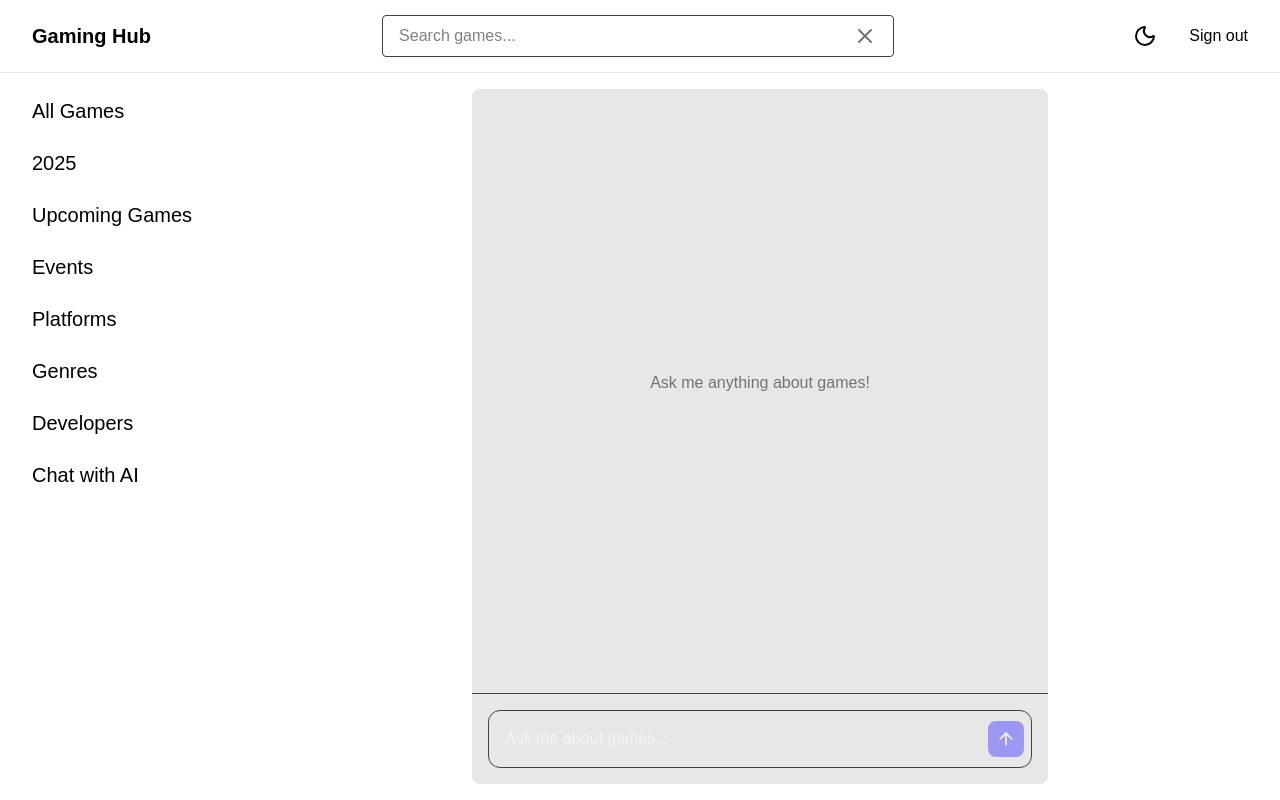
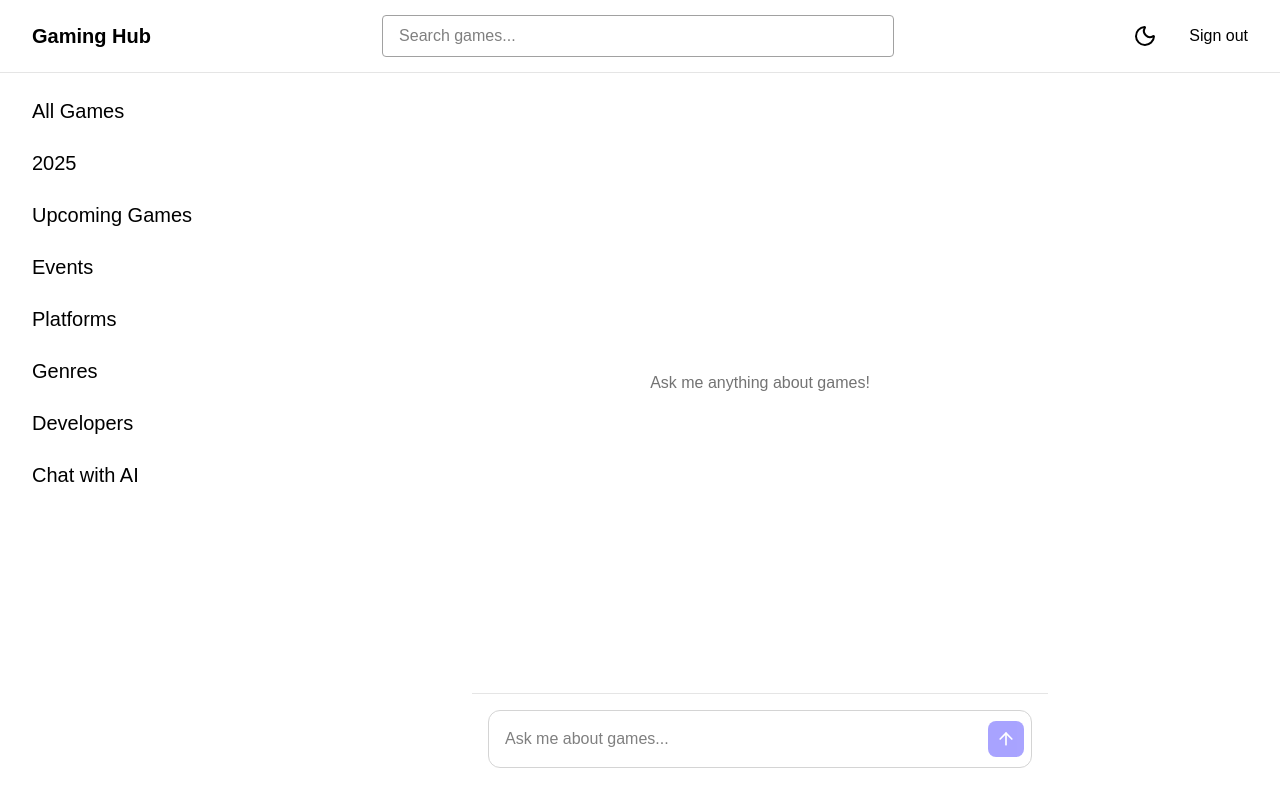
Before and after one commit to harshthakkr/gaming-hub, a Next.js app: page /ai in a window 1280 px wide. Built offline with nearby package versions, Linux system fonts and the light colour scheme; a web font is replaced by a local one.

Commit message:
choose right colors for dark/light mode

```diff
--- a/app/(common)/ai/page.tsx
+++ b/app/(common)/ai/page.tsx
@@ -47,11 +47,11 @@ const AI = () => {
   };
 
   return (
-    <div className="font-supreme h-[calc(100vh-73px-2rem)] flex flex-col dark:bg-neutral-900 bg-neutral-900/10 rounded-lg min-w-screen lg:min-w-xl mx-auto">
+    <div className="font-supreme h-[calc(100vh-73px-2rem)] flex flex-col bg-white dark:bg-neutral-900 rounded-lg min-w-screen lg:min-w-xl mx-auto">
       <div className="flex-1 overflow-y-auto">
         <div className="p-4 space-y-4 min-h-full flex flex-col">
           {messages.length === 0 ? (
-            <div className="flex items-center justify-center flex-1 text-neutral-500">
+            <div className="flex items-center justify-center flex-1 text-neutral-500 dark:text-neutral-500">
               Ask me anything about games!
             </div>
           ) : (
@@ -60,7 +60,7 @@ const AI = () => {
                 key={idx}
                 className={`${
                   msg.role === "user"
-                    ? "ml-auto bg-accent/80 rounded-full rounded-br-none w-fit"
+                    ? "ml-auto bg-accent dark:bg-accent/80 rounded-full rounded-br-none w-fit"
                     : "mr-auto"
                 } p-4 max-w-3xl`}
               >
@@ -68,17 +68,17 @@ const AI = () => {
                   <p className="text-white">{msg.content}</p>
                 ) : (
                   <div
-                    className="text-white prose prose-invert max-w-none
+                    className="text-neutral-800 dark:text-white prose dark:prose-invert max-w-none
                     [&>*]:mb-4 [&>*:last-child]:mb-0
-                    [&_h1]:text-xl [&_h1]:font-bold [&_h1:first-child]:mt-0
+                    [&_h1]:text-xl [&_h1]:font-bold [&_h1]:first-child:mt-0
                     [&_h2]:text-lg [&_h2]:font-semibold
                     [&_ul]:list-disc [&_ul]:pl-6
                     [&_ol]:list-decimal [&_ol]:pl-6
-                    [&_code]:bg-neutral-950 [&_code]:text-blue-400 [&_code]:px-1.5 [&_code]:py-0.5 [&_code]:rounded
-                    [&_pre]:bg-neutral-950 [&_pre]:p-4 [&_pre]:rounded-lg [&_pre]:overflow-x-auto
+                    [&_code]:bg-neutral-100 dark:[&_code]:bg-neutral-950 [&_code]:text-blue-600 dark:[&_code]:text-blue-400 [&_code]:px-1.5 [&_code]:py-0.5 [&_code]:rounded
+                    [&_pre]:bg-neutral-100 dark:[&_pre]:bg-neutral-950 [&_pre]:p-4 [&_pre]:rounded-lg [&_pre]:overflow-x-auto
                     [&_pre_code]:bg-transparent [&_pre_code]:p-0
-                    [&_a]:text-blue-400 [&_a]:underline
-                    [&_blockquote]:border-l-4 [&_blockquote]:border-neutral-600 [&_blockquote]:pl-4 [&_blockquote]:italic"
+                    [&_a]:text-blue-600 dark:[&_a]:text-blue-400 [&_a]:underline
+                    [&_blockquote]:border-l-4 [&_blockquote]:border-neutral-300 dark:[&_blockquote]:border-neutral-600 [&_blockquote]:pl-4 [&_blockquote]:italic"
                   >
                     <ReactMarkdown remarkPlugins={[remarkGfm]}>
                       {msg.content}
@@ -91,13 +91,15 @@ const AI = () => {
           {loading && (
             <div className="p-4 flex items-center gap-2">
               <Spinner />
-              <p className="text-neutral-400">Thinking...</p>
+              <p className="text-neutral-500 dark:text-neutral-400">
+                Thinking...
+              </p>
             </div>
           )}
           <div ref={messagesEndRef} />
         </div>
       </div>
-      <div className="p-4 border-t border-neutral-700">
+      <div className="p-4 border-t border-neutral-200 dark:border-neutral-700">
         <div className="max-w-3xl mx-auto relative">
           <input
             type="text"
@@ -105,7 +107,7 @@ const AI = () => {
             value={query}
             onChange={(e) => setQuery(e.target.value)}
             onKeyDown={(e) => e.key === "Enter" && handleSend()}
-            className="w-full dark:bg-neutral-800 text-white border border-neutral-700 p-4 pr-14 rounded-xl focus:outline-none"
+            className="w-full bg-white dark:bg-neutral-800 text-black dark:text-white border border-neutral-300 dark:border-neutral-700 p-4 pr-14 rounded-xl focus:outline-none focus:ring-2 focus:ring-accent"
             disabled={loading}
           />
           <button
--- a/components/LoadMoreButton.tsx
+++ b/components/LoadMoreButton.tsx
@@ -6,7 +6,7 @@ export const LoadMoreButton = ({
   return (
     <button
       onClick={handleClick}
-      className="bg-accent text-white cursor-pointer text-sm md:text-base px-4 py-2 rounded-xl my-4"
+      className="dark:bg-accent bg-primary/60 text-white cursor-pointer text-sm md:text-base px-4 py-2 rounded-xl my-4"
     >
       Load more...
     </button>
--- a/components/Navbar.tsx
+++ b/components/Navbar.tsx
@@ -24,7 +24,7 @@ export const Navbar = ({
         </button>
       </div>
       <p className="font-bold text-center text-xl flex-shrink-0">Gaming Hub</p>
-      <div className="relative flex-1 hidden lg:block max-w-lg mx-6 px-4 py-2 border border-neutral-700 outline-accent rounded">
+      <div className="relative flex-1 hidden lg:block max-w-lg mx-6 px-4 py-2 border dark:border-neutral-700 border-neutral-400 rounded">
         <div className="relative">
           <input
             type="text"
@@ -36,13 +36,15 @@ export const Navbar = ({
             }}
             className="outline-none w-full bg-transparent"
           />
+          {query && (
             <X
               onClick={() => {
                 setIsDisplayed(false);
                 setQuery("");
               }}
-            className="absolute top-0 right-0 text-neutral-500 cursor-pointer"
+              className="absolute top-0 -right-2 text-neutral-500 cursor-pointer"
             />
+          )}
         </div>
         {query && isDisplayed && (
           <GamesList
--- a/components/Topic.tsx
+++ b/components/Topic.tsx
@@ -11,7 +11,7 @@ export const Topic = ({ title, path }: TopicProps) => {
       <Link href={path}>
         <button
           onClick={() => {}}
-          className="w-full text-left px-3 py-2 md:text-lg lg:text-xl rounded-lg hover:bg-primary/60 hover:text-white hover:dark:bg-accent cursor-pointer"
+          className="w-full text-left px-3 py-2 md:text-lg lg:text-xl rounded-lg hover:bg-primary/60 hover:text-white hover:dark:bg-accent duration-200 cursor-pointer"
         >
           {title}
         </button>
```
Lines whose indentation alone changed are shown as unchanged.
